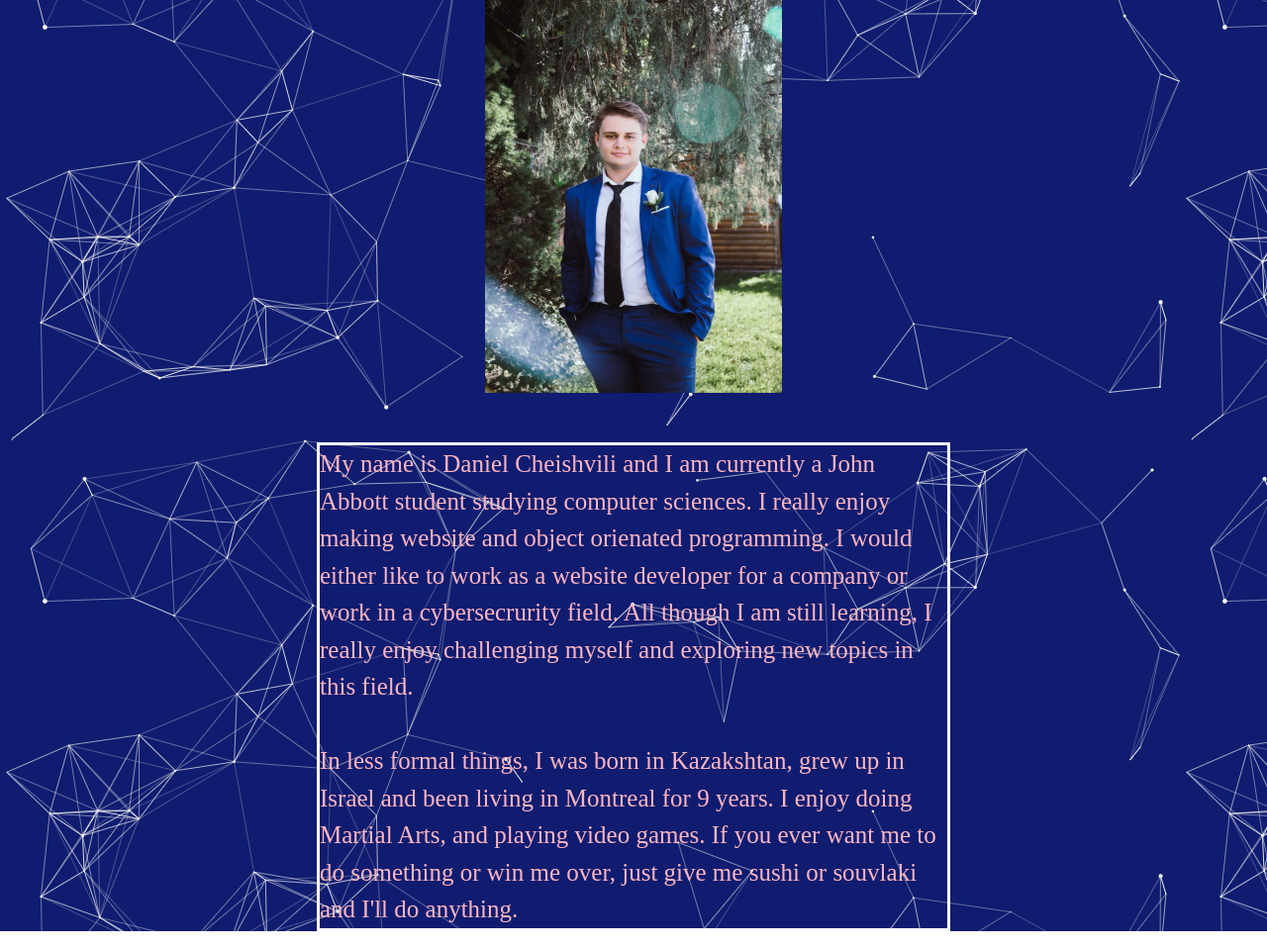
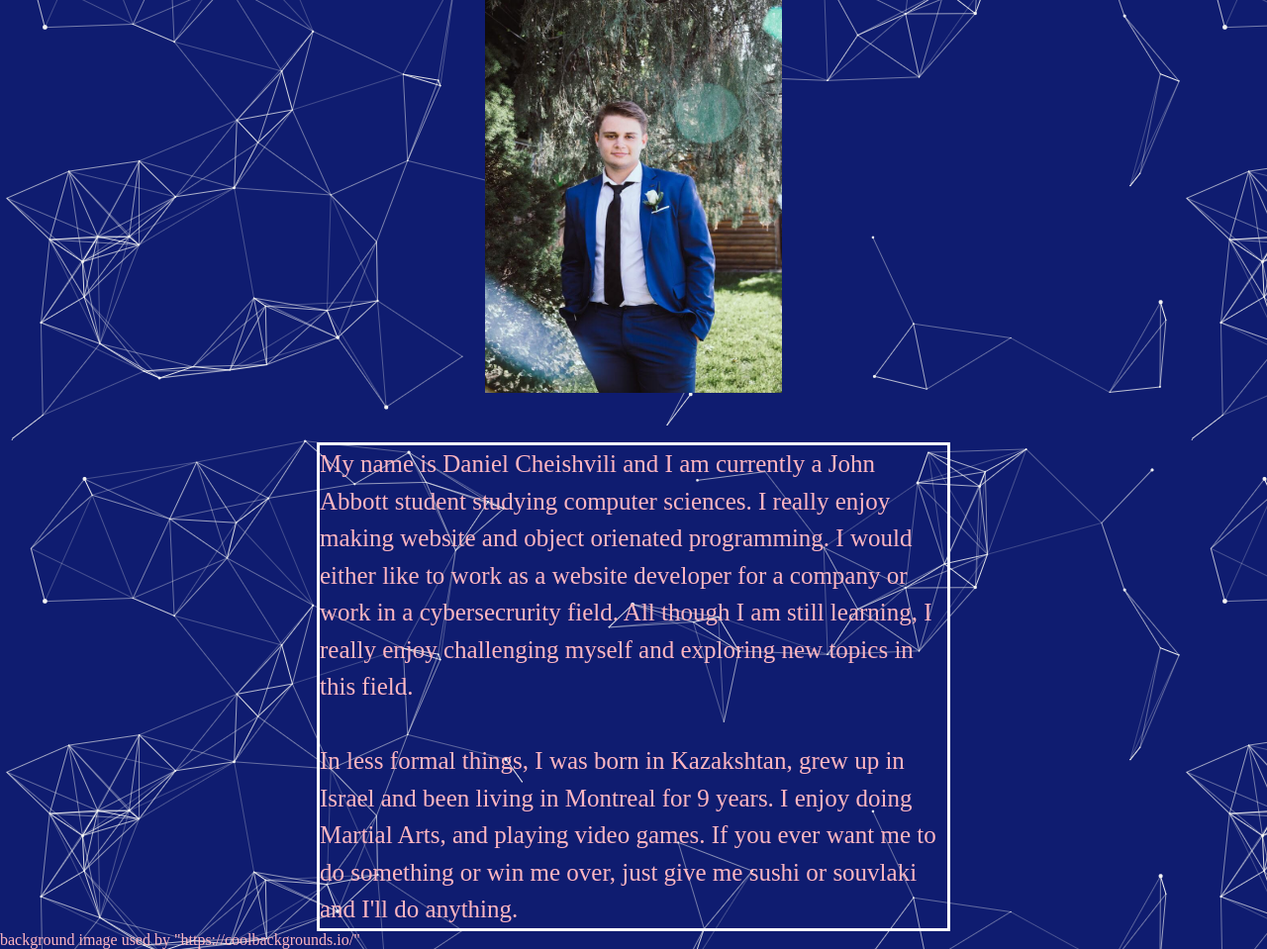
Before and after one commit to DanielCheishvili/DanielCheishvili, a plain HTML site: page Portfolio/index.html in a window 1280 px wide. Shown: the part 136-1095 px from the top of the page at 99% size. Drawn offline with Linux system fonts and the light colour scheme.

Commit message:
Added a footer for the background because i used the picture from the internet

```diff
--- a/Portfolio/index.css
+++ b/Portfolio/index.css
@@ -72,3 +72,6 @@ p{
     line-height: 1.5;
     color: lightpink;
 }
+footer{
+    color: lightpink;
+}
--- a/Portfolio/index.html
+++ b/Portfolio/index.html
@@ -42,6 +42,9 @@
             win me over, just give me sushi or souvlaki and I'll do anything.</p>
 
         </section>
+        <footer>
+            background image used by "https://coolbackgrounds.io/"
+        </footer>
     </main>
 </body>
 </html>
```
